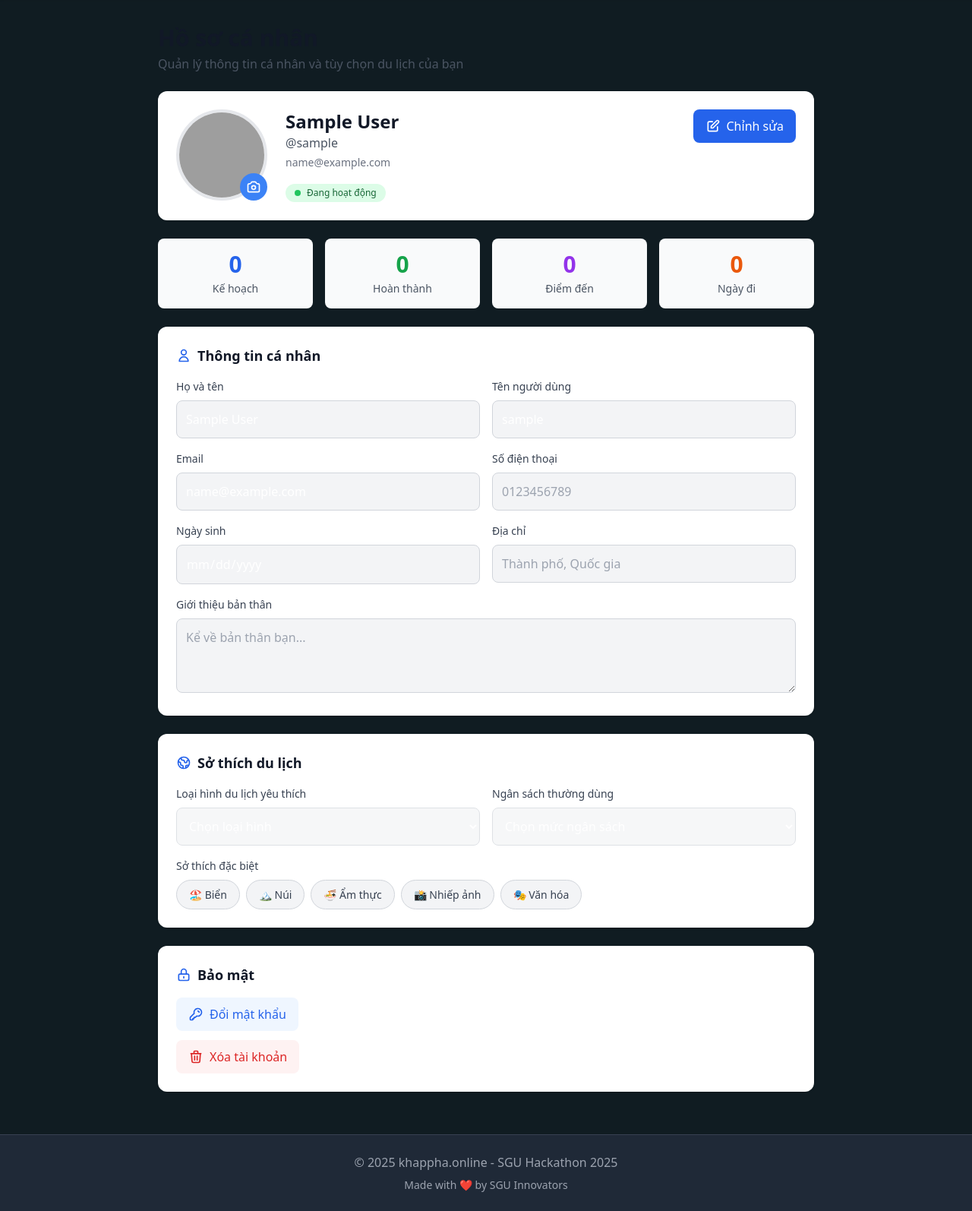
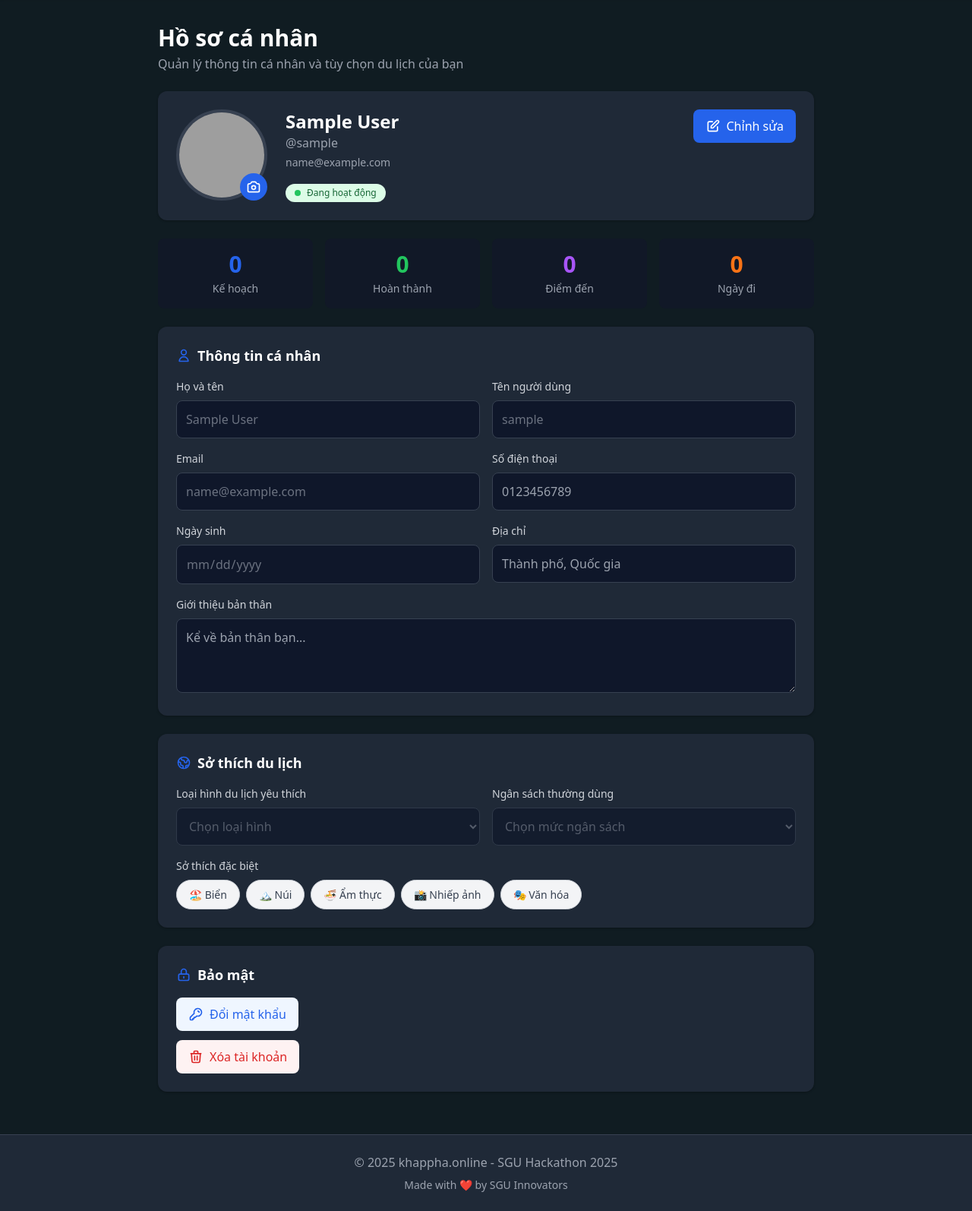
Before and after one commit to Luisnguyen1/khampha.online, a Flask app: page /profile in a window 1280 px wide. Shown: the part 65-1659 px from the top of the page at 76% size. Run offline with Flask 3, Linux system fonts and the light colour scheme; the visitor is signed in with stand-in values (Sample User, id 1); data comes from the database, SQL or seed files in the repository; data that the repository does not hold is empty; some libraries are stand-ins or nearby versions; grey boxes are pictures that could not be loaded.

Commit message:
feat: Enhance profile page with dark mode support and improved styling transitions

```diff
--- a/frontend/templates/profile.html
+++ b/frontend/templates/profile.html
@@ -10,6 +10,11 @@
         border-radius: 50%;
         object-fit: cover;
         border: 4px solid #e5e7eb;
+        transition: border-color 0.3s;
+    }
+
+    .dark .profile-avatar {
+        border-color: #374151;
     }
 
     .profile-section {
@@ -18,6 +23,12 @@
         padding: 1.5rem;
         box-shadow: 0 1px 3px rgba(0, 0, 0, 0.1);
         margin-bottom: 1.5rem;
+        transition: background-color 0.3s, box-shadow 0.3s;
+    }
+
+    .dark .profile-section {
+        background: #1f2937;
+        box-shadow: 0 1px 3px rgba(0, 0, 0, 0.3);
     }
 
     .stat-card {
@@ -25,6 +36,11 @@
         padding: 1rem;
         background: #f9fafb;
         border-radius: 8px;
+        transition: background-color 0.3s;
+    }
+
+    .dark .stat-card {
+        background: #111827;
     }
 
     .avatar-upload-preview {
@@ -51,12 +67,25 @@
         background: #2563eb;
     }
 
+    .dark .avatar-upload-overlay {
+        background: #2563eb;
+    }
+
+    .dark .avatar-upload-overlay:hover {
+        background: #1d4ed8;
+    }
+
     .form-label {
         display: block;
         font-size: 0.875rem;
         font-weight: 500;
         color: #374151;
         margin-bottom: 0.5rem;
+        transition: color 0.3s;
+    }
+
+    .dark .form-label {
+        color: #d1d5db;
     }
 
     .form-input {
@@ -65,7 +94,15 @@
         border: 1px solid #d1d5db;
         border-radius: 8px;
         font-size: 1rem;
-        transition: border-color 0.2s;
+        transition: border-color 0.2s, background-color 0.3s, color 0.3s;
+        background: white;
+        color: #111827;
+    }
+
+    .dark .form-input {
+        background: #111827;
+        border-color: #374151;
+        color: #f9fafb;
     }
 
     .form-input:focus {
@@ -74,9 +111,19 @@
         box-shadow: 0 0 0 3px rgba(59, 130, 246, 0.1);
     }
 
+    .dark .form-input:focus {
+        border-color: #3b82f6;
+        box-shadow: 0 0 0 3px rgba(59, 130, 246, 0.2);
+    }
+
     .form-input:disabled {
         background: #f3f4f6;
         cursor: not-allowed;
+    }
+
+    .dark .form-input:disabled {
+        background: #0f172a;
+        color: #6b7280;
     }
 
     @media (max-width: 768px) {
@@ -96,8 +143,8 @@
 <div class="container mx-auto px-4 py-6 md:py-8 max-w-4xl">
     <!-- Page Header -->
     <div class="mb-6">
-        <h1 class="text-2xl md:text-3xl font-bold text-gray-900">Hồ sơ cá nhân</h1>
-        <p class="text-gray-600 mt-1">Quản lý thông tin cá nhân và tùy chọn du lịch của bạn</p>
+        <h1 class="text-2xl md:text-3xl font-bold text-gray-900 dark:text-white">Hồ sơ cá nhân</h1>
+        <p class="text-gray-600 dark:text-gray-400 mt-1">Quản lý thông tin cá nhân và tùy chọn du lịch của bạn</p>
     </div>
 
     <!-- Profile Header Card -->
@@ -119,9 +166,9 @@
 
             <!-- User Info -->
             <div class="flex-1 text-center md:text-left">
-                <h2 class="text-2xl font-bold text-gray-900" id="displayFullName">{{ user.full_name or user.username or 'Người dùng' }}</h2>
-                <p class="text-gray-600" id="displayUsername">@{{ user.username or 'user' }}</p>
-                <p class="text-sm text-gray-500 mt-1" id="displayEmail">{{ user.email or 'Chưa có email' }}</p>
+                <h2 class="text-2xl font-bold text-gray-900 dark:text-white" id="displayFullName">{{ user.full_name or user.username or 'Người dùng' }}</h2>
+                <p class="text-gray-600 dark:text-gray-400" id="displayUsername">@{{ user.username or 'user' }}</p>
+                <p class="text-sm text-gray-500 dark:text-gray-400 mt-1" id="displayEmail">{{ user.email or 'Chưa có email' }}</p>
                 <div class="mt-4">
                     <span class="inline-flex items-center px-3 py-1 rounded-full text-xs font-medium bg-green-100 text-green-800">
                         <span class="w-2 h-2 bg-green-500 rounded-full mr-2"></span>
@@ -146,33 +193,33 @@
     <div class="grid grid-cols-2 md:grid-cols-4 gap-3 md:gap-4 mb-6">
         <div class="stat-card">
             <div class="text-2xl md:text-3xl font-bold text-blue-600" id="statPlans">{{ stats.total_plans or 0 }}</div>
-            <div class="text-xs md:text-sm text-gray-600 mt-1">Kế hoạch</div>
+            <div class="text-xs md:text-sm text-gray-600 dark:text-gray-400 mt-1">Kế hoạch</div>
         </div>
         <div class="stat-card">
-            <div class="text-2xl md:text-3xl font-bold text-green-600" id="statCompleted">{{ stats.completed_plans or 0 }}</div>
-            <div class="text-xs md:text-sm text-gray-600 mt-1">Hoàn thành</div>
+            <div class="text-2xl md:text-3xl font-bold text-green-600 dark:text-green-500" id="statCompleted">{{ stats.completed_plans or 0 }}</div>
+            <div class="text-xs md:text-sm text-gray-600 dark:text-gray-400 mt-1">Hoàn thành</div>
         </div>
         <div class="stat-card">
-            <div class="text-2xl md:text-3xl font-bold text-purple-600" id="statDestinations">{{ stats.destinations or 0 }}</div>
-            <div class="text-xs md:text-sm text-gray-600 mt-1">Điểm đến</div>
+            <div class="text-2xl md:text-3xl font-bold text-purple-600 dark:text-purple-500" id="statDestinations">{{ stats.destinations or 0 }}</div>
+            <div class="text-xs md:text-sm text-gray-600 dark:text-gray-400 mt-1">Điểm đến</div>
         </div>
         <div class="stat-card">
-            <div class="text-2xl md:text-3xl font-bold text-orange-600" id="statDays">{{ stats.total_days or 0 }}</div>
-            <div class="text-xs md:text-sm text-gray-600 mt-1">Ngày đi</div>
+            <div class="text-2xl md:text-3xl font-bold text-orange-600 dark:text-orange-500" id="statDays">{{ stats.total_days or 0 }}</div>
+            <div class="text-xs md:text-sm text-gray-600 dark:text-gray-400 mt-1">Ngày đi</div>
         </div>
     </div>
 
     <!-- Personal Information Section -->
     <div class="profile-section">
         <div class="flex items-center justify-between mb-4">
-            <h3 class="text-lg font-semibold text-gray-900 flex items-center gap-2">
+            <h3 class="text-lg font-semibold text-gray-900 dark:text-white flex items-center gap-2">
                 <svg class="w-5 h-5 text-blue-600" fill="none" stroke="currentColor" viewBox="0 0 24 24">
                     <path stroke-linecap="round" stroke-linejoin="round" stroke-width="2" d="M16 7a4 4 0 11-8 0 4 4 0 018 0zM12 14a7 7 0 00-7 7h14a7 7 0 00-7-7z"></path>
                 </svg>
                 Thông tin cá nhân
             </h3>
             <div id="editActions" class="hidden gap-2">
-                <button id="cancelEditBtn" class="px-4 py-2 text-gray-700 bg-gray-100 rounded-lg hover:bg-gray-200 transition">
+                <button id="cancelEditBtn" class="px-4 py-2 text-gray-700 dark:text-gray-300 bg-gray-100 dark:bg-gray-700 rounded-lg hover:bg-gray-200 dark:hover:bg-gray-600 transition">
                     Hủy
                 </button>
                 <button id="saveProfileBtn" class="btn-touch px-4 py-2 bg-blue-600 text-white rounded-lg hover:bg-blue-700 transition">
@@ -223,7 +270,7 @@
 
     <!-- Travel Preferences Section -->
     <div class="profile-section">
-        <h3 class="text-lg font-semibold text-gray-900 mb-4 flex items-center gap-2">
+        <h3 class="text-lg font-semibold text-gray-900 dark:text-white mb-4 flex items-center gap-2">
             <svg class="w-5 h-5 text-blue-600" fill="none" stroke="currentColor" viewBox="0 0 24 24">
                 <path stroke-linecap="round" stroke-linejoin="round" stroke-width="2" d="M3.055 11H5a2 2 0 012 2v1a2 2 0 002 2 2 2 0 012 2v2.945M8 3.935V5.5A2.5 2.5 0 0010.5 8h.5a2 2 0 012 2 2 2 0 104 0 2 2 0 012-2h1.064M15 20.488V18a2 2 0 012-2h3.064M21 12a9 9 0 11-18 0 9 9 0 0118 0z"></path>
             </svg>
@@ -270,7 +317,7 @@
 
     <!-- Security Section -->
     <div class="profile-section">
-        <h3 class="text-lg font-semibold text-gray-900 mb-4 flex items-center gap-2">
+        <h3 class="text-lg font-semibold text-gray-900 dark:text-white mb-4 flex items-center gap-2">
             <svg class="w-5 h-5 text-blue-600" fill="none" stroke="currentColor" viewBox="0 0 24 24">
                 <path stroke-linecap="round" stroke-linejoin="round" stroke-width="2" d="M12 15v2m-6 4h12a2 2 0 002-2v-6a2 2 0 00-2-2H6a2 2 0 00-2 2v6a2 2 0 002 2zm10-10V7a4 4 0 00-8 0v4h8z"></path>
             </svg>
@@ -297,10 +344,10 @@
 
 <!-- Change Password Modal -->
 <div id="passwordModal" class="hidden fixed inset-0 bg-black bg-opacity-50 z-50 flex items-center justify-center px-4">
-    <div class="bg-white rounded-xl shadow-2xl max-w-md w-full p-6">
+    <div class="bg-white dark:bg-gray-800 rounded-xl shadow-2xl max-w-md w-full p-6">
         <div class="flex items-center justify-between mb-4">
-            <h3 class="text-xl font-semibold text-gray-900">Đổi mật khẩu</h3>
-            <button id="closePasswordModal" class="text-gray-400 hover:text-gray-600">
+            <h3 class="text-xl font-semibold text-gray-900 dark:text-white">Đổi mật khẩu</h3>
+            <button id="closePasswordModal" class="text-gray-400 hover:text-gray-600 dark:hover:text-gray-300">
                 <svg class="w-6 h-6" fill="none" stroke="currentColor" viewBox="0 0 24 24">
                     <path stroke-linecap="round" stroke-linejoin="round" stroke-width="2" d="M6 18L18 6M6 6l12 12"></path>
                 </svg>
@@ -316,7 +363,7 @@
             <div>
                 <label class="form-label">Mật khẩu mới</label>
                 <input type="password" id="newPassword" class="form-input" required>
-                <p class="text-xs text-gray-500 mt-1">Tối thiểu 8 ký tự, bao gồm chữ hoa, chữ thường và số</p>
+                <p class="text-xs text-gray-500 dark:text-gray-400 mt-1">Tối thiểu 8 ký tự, bao gồm chữ hoa, chữ thường và số</p>
             </div>
 
             <div>
@@ -325,7 +372,7 @@
             </div>
 
             <div class="flex gap-3 mt-6">
-                <button type="button" id="cancelPasswordBtn" class="flex-1 px-4 py-2 text-gray-700 bg-gray-100 rounded-lg hover:bg-gray-200 transition">
+                <button type="button" id="cancelPasswordBtn" class="flex-1 px-4 py-2 text-gray-700 dark:text-gray-300 bg-gray-100 dark:bg-gray-700 rounded-lg hover:bg-gray-200 dark:hover:bg-gray-600 transition">
                     Hủy
                 </button>
                 <button type="submit" class="btn-touch flex-1 px-4 py-2 bg-blue-600 text-white rounded-lg hover:bg-blue-700 transition">
```
